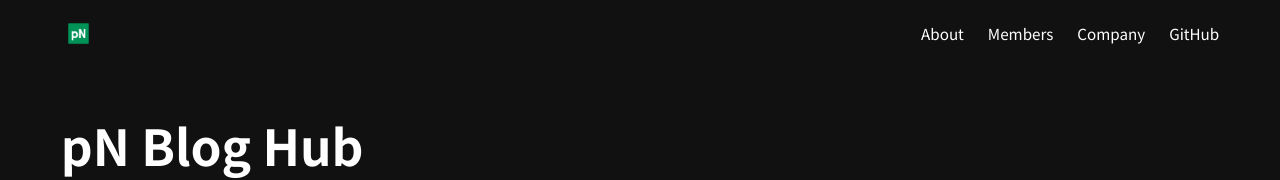
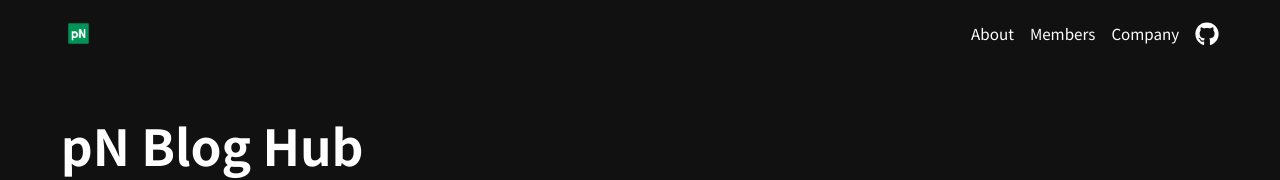
Before and after one commit to tk3fftk/pN-blog-hub, a Next.js app: page / in a window 1280 px wide. Shown: the top 180 px of the page. Built offline with nearby package versions, Linux system fonts and the light colour scheme.

Commit message:
update header design

```diff
--- a/src/components/SiteHeader.tsx
+++ b/src/components/SiteHeader.tsx
@@ -1,5 +1,6 @@
 import Link from "next/link";
 import { config } from "@site.config";
+import { FaGithub } from "react-icons/fa6";
 
 import { ContentWrapper } from "@src/components/ContentWrapper";
 
@@ -28,12 +29,22 @@ export const SiteHeader: React.FC = () => (
                   {link.title}
                 </Link>
               );
+            } else if (link.title === "GitHub") {
+              return (
+                <a key={key} href={link.href} className="site-header__link">
+                  <FaGithub
+                    className="site-header__link-icon"
+                    aria-label={`GitHub Repository`}
+                  />
+                </a>
+              );
+            } else {
+              return (
+                <a key={key} href={link.href} className="site-header__link">
+                  {link.title}
+                </a>
+              );
             }
-            return (
-              <a key={key} href={link.href} className="site-header__link">
-                {link.title}
-              </a>
-            );
           })}
         </div>
       </div>
--- a/src/styles/components/_SiteHeader.scss
+++ b/src/styles/components/_SiteHeader.scss
@@ -23,6 +23,10 @@
   align-items: center;
 }
 .site-header__link {
-  margin-left: 1.5rem;
+  margin-left: 1.0rem;
   font-size: 0.95rem;
 }
+.site-header__link-icon {
+  font-size: 1.5rem;
+  display: flex;
+}
```
